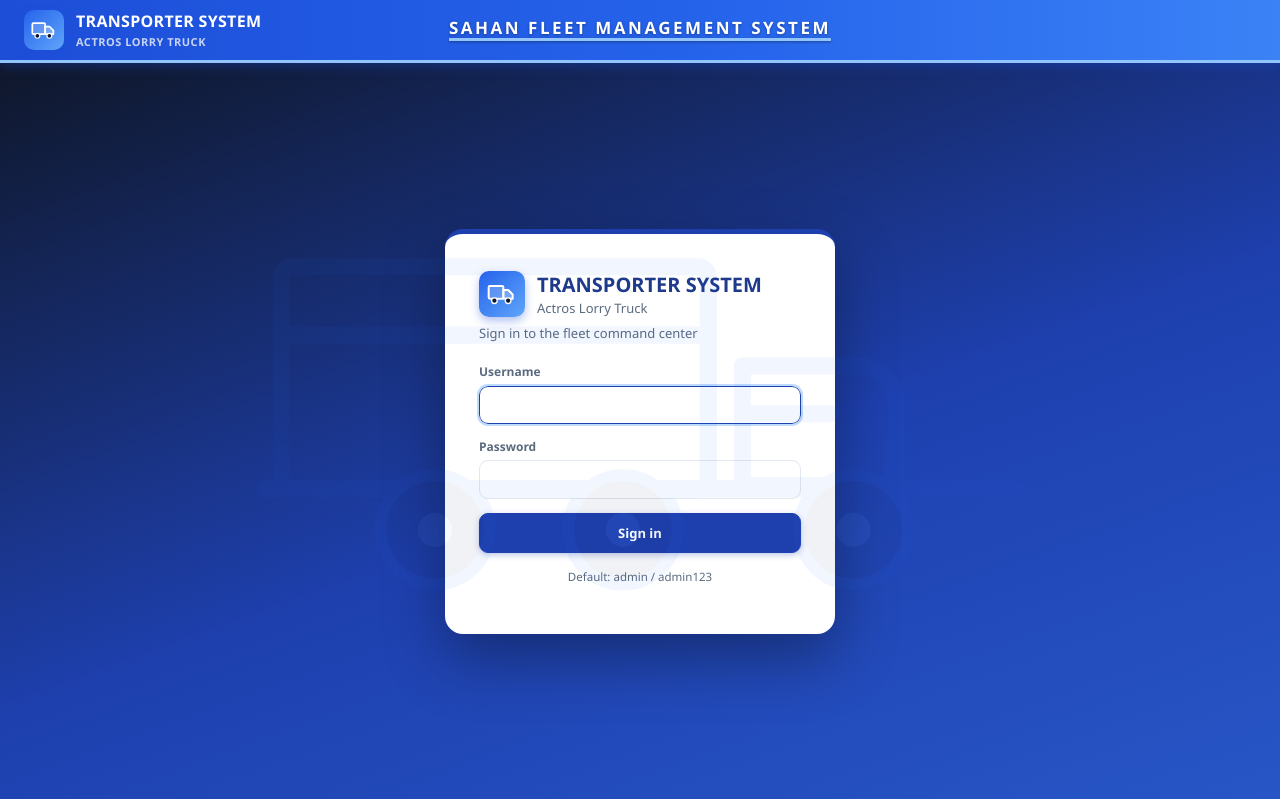
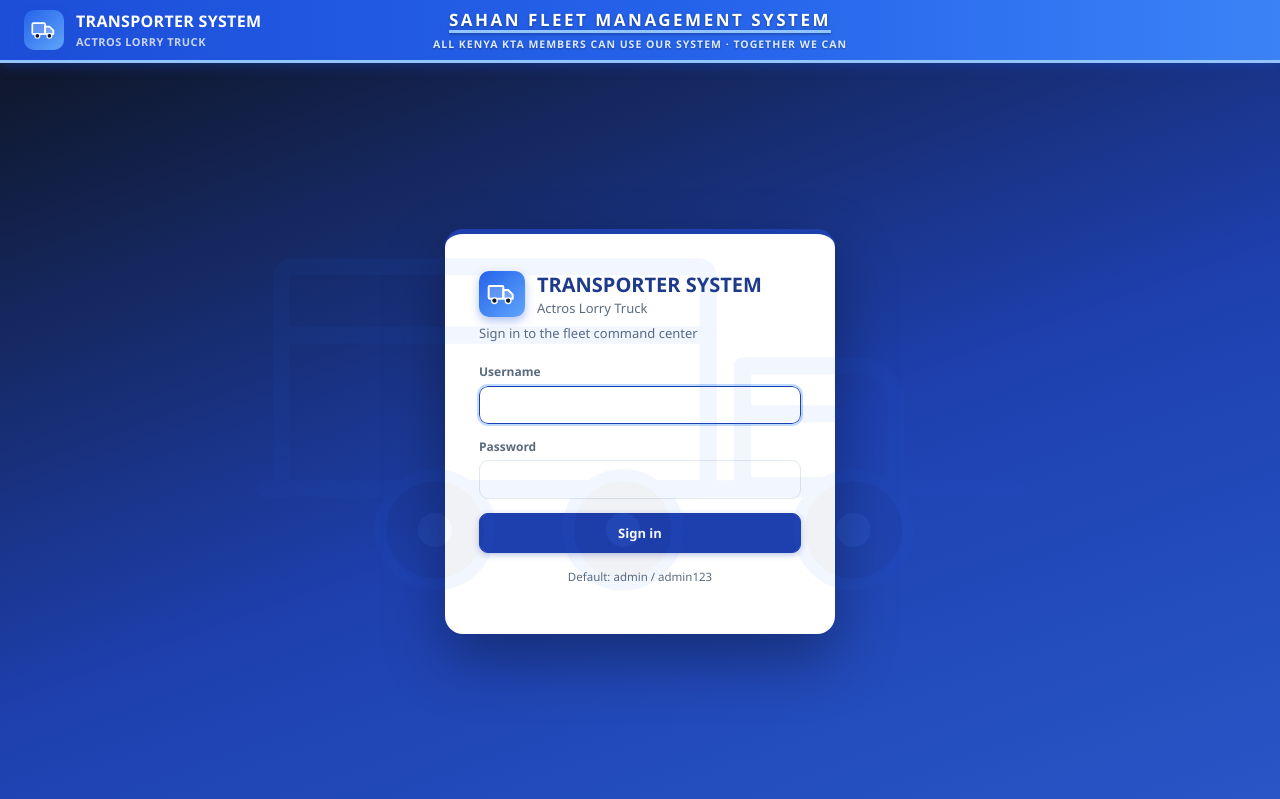
Before and after one commit to mcjawale/sahan, a Flask app: page /auth/login in a window 1280 px wide. Shown: the top 799 px of the page. Run offline with Flask 3, Linux system fonts and the light colour scheme.

Commit message:
Add Kenya KTA members tagline to title bar

```diff
--- a/static/css/style.css
+++ b/static/css/style.css
@@ -53,10 +53,18 @@ a:hover { text-decoration: underline; }
   box-shadow: 0 2px 12px rgba(29, 78, 216, .4);
 }
 
-.title-bar-title {
+.title-bar-center {
   position: absolute;
   left: 50%;
   transform: translateX(-50%);
+  display: flex;
+  flex-direction: column;
+  align-items: center;
+  gap: 1px;
+  pointer-events: none;
+}
+
+.title-bar-title {
   color: #fff;
   font-weight: 800;
   font-size: 17px;
@@ -64,12 +72,21 @@ a:hover { text-decoration: underline; }
   text-transform: uppercase;
   text-shadow: 0 1px 3px rgba(0,0,0,.35);
   white-space: nowrap;
-  pointer-events: none;
   padding-bottom: 3px;
   text-decoration: underline;
   text-decoration-thickness: 3px;
   text-decoration-color: #93c5fd;
   text-underline-offset: 4px;
+}
+
+.title-bar-tagline {
+  color: #dbeafe;
+  font-size: 10.5px;
+  font-weight: 600;
+  letter-spacing: 1px;
+  text-transform: uppercase;
+  white-space: nowrap;
+  text-shadow: 0 1px 2px rgba(0,0,0,.3);
 }
 
 .brand-lockup { display: flex; align-items: center; gap: 12px; }
@@ -424,7 +441,7 @@ td.num, th.num { text-align: right; font-variant-numeric: tabular-nums; }
   .nav-group { display: none; }
   .main { padding: 16px; }
   .topbar { padding: 8px 14px; }
-  .title-bar-title { display: none; }
+  .title-bar-center { display: none; }
 }
 
 /* ---------- Print ---------- */
--- a/templates/base.html
+++ b/templates/base.html
@@ -19,7 +19,10 @@
         <div class="brand-sub">Actros Lorry Truck</div>
       </div>
     </div>
-    <div class="title-bar-title">SAHAN FLEET MANAGEMENT SYSTEM</div>
+    <div class="title-bar-center">
+      <div class="title-bar-title">SAHAN FLEET MANAGEMENT SYSTEM</div>
+      <div class="title-bar-tagline">All Kenya KTA members can use our system &middot; Together we can</div>
+    </div>
     <div class="topbar-right">
       <div class="date-chip">{{ now.strftime('%A, %d %B %Y') }} <span class="dot">&#8226;</span> {{ now.strftime('%I:%M %p') }}</div>
       <div class="user-chip">{{ g.user_name or 'Operator' }} <a href="{{ url_for('auth.logout') }}" title="Logout">Sign out</a></div>
--- a/templates/login.html
+++ b/templates/login.html
@@ -10,7 +10,10 @@
         <div class="brand-sub">Actros Lorry Truck</div>
       </div>
     </div>
-    <div class="title-bar-title">SAHAN FLEET MANAGEMENT SYSTEM</div>
+    <div class="title-bar-center">
+      <div class="title-bar-title">SAHAN FLEET MANAGEMENT SYSTEM</div>
+      <div class="title-bar-tagline">All Kenya KTA members can use our system &middot; Together we can</div>
+    </div>
     <div class="topbar-right"></div>
   </header>
   <div class="login-wrap">
```
